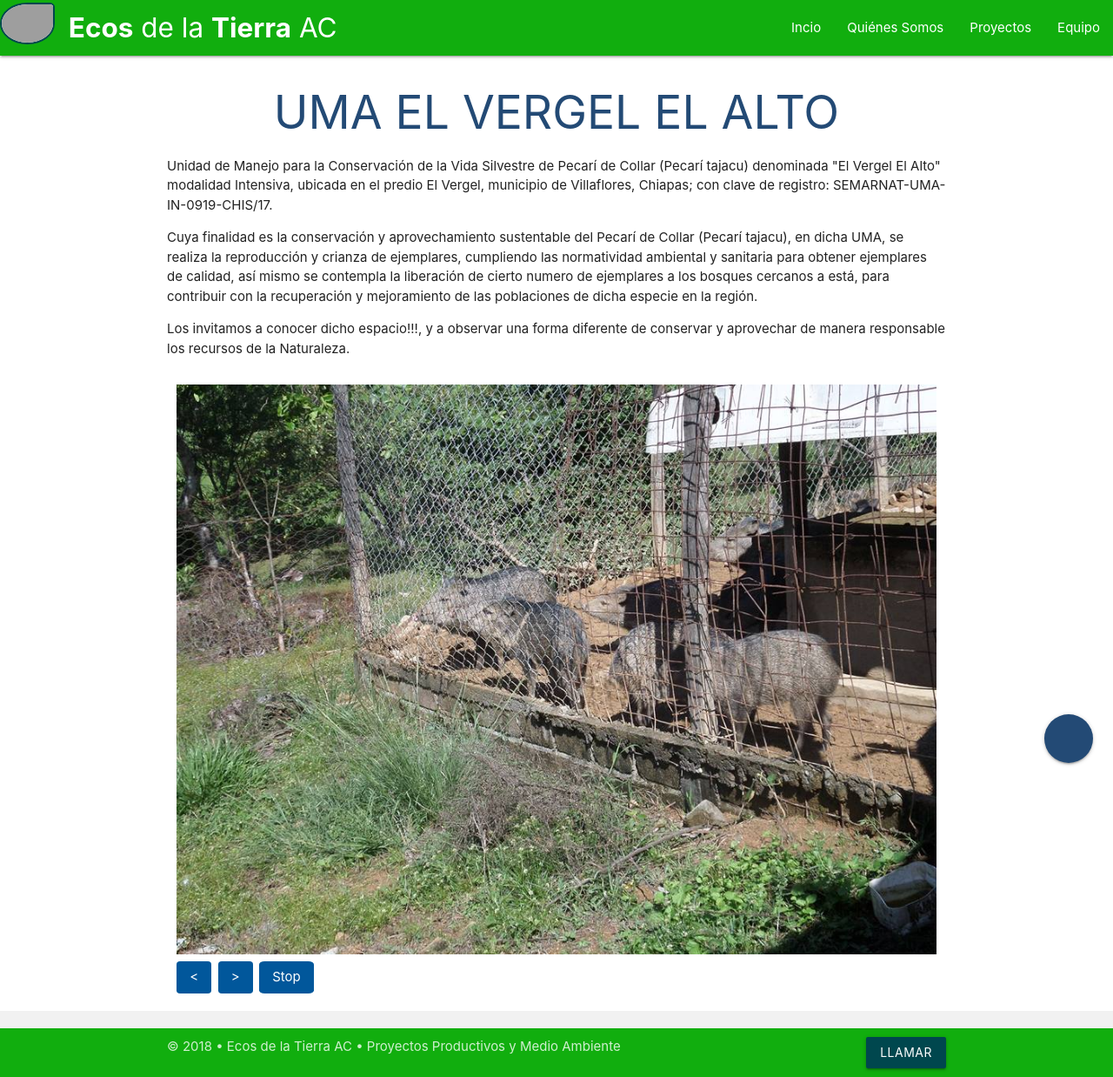
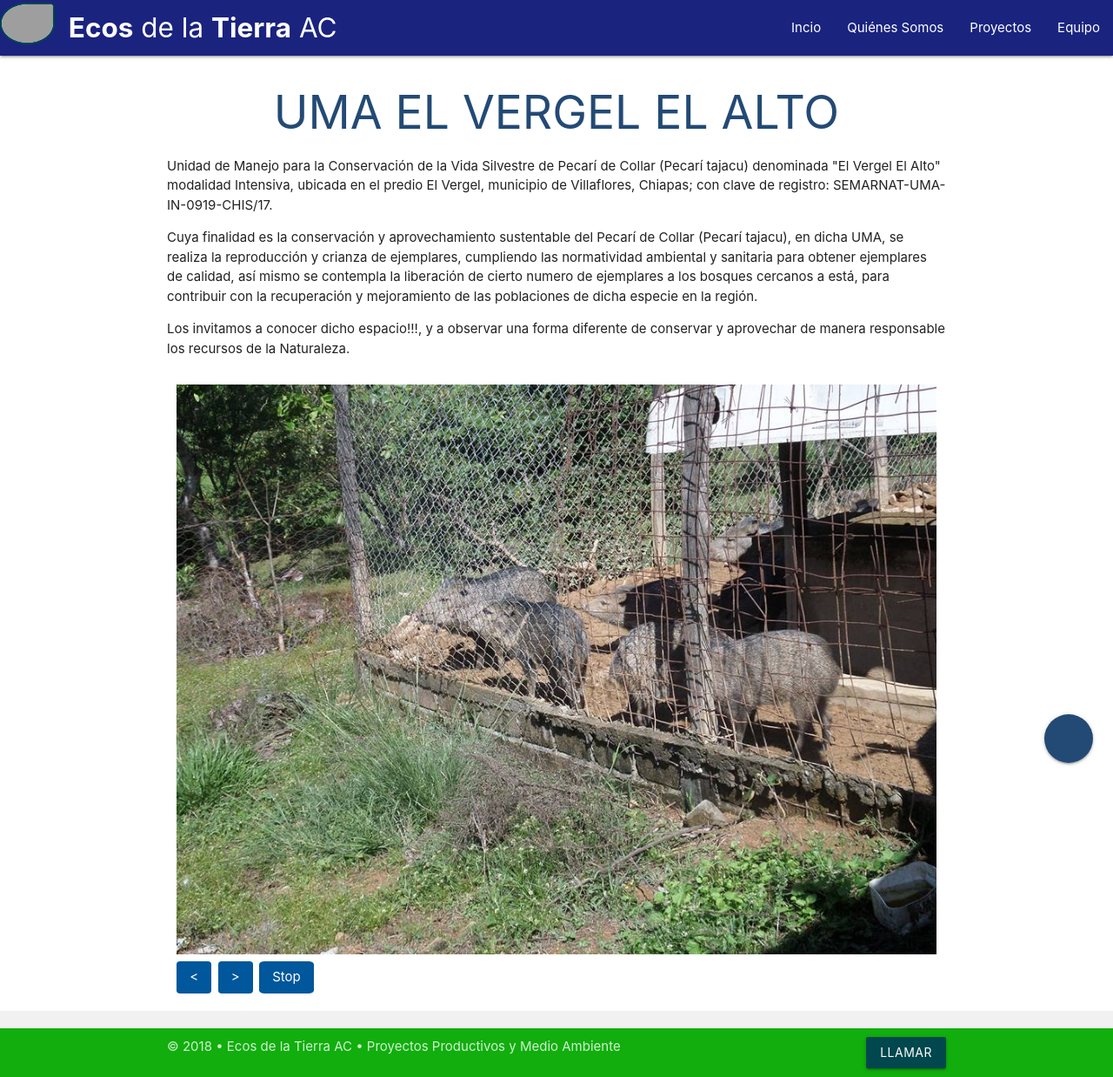
Before and after one commit to CarbajalFdez/EcosAC, a Jekyll site: the page built from _posts/2018-10-16-uma-el-vergel-el-alto.html, in a window 1280 px wide. Shown: the whole page at 87% size. Built offline with Jekyll 4.4.1, drawn with Linux system fonts in a browser that asks for light colours; grey boxes are pictures that could not be loaded.

Commit message:
Update header.html

```diff
--- a/_includes/header.html
+++ b/_includes/header.html
@@ -1,7 +1,7 @@
 	<!-- H E A D E R -->
 	<header>
 		<nav>
-			<div class="nav-wrapper verde-oscuro-ecos">
+			<div class="nav-wrapper indigo darken-4">
 				<a href="{{ site.baseurl }}" class="brand-logo"><img src="https://amrqcwtz.files.wordpress.com/2018/10/img_20181005_235114.png" style="width:2em; height:auto; margin-right:.5em; margin-top:.1em; float:left; background:#FFFFFF; border-radius:50% 10% 50% 50%; border:solid 2px var(--color4);"/><b class="blanco-text">Ecos</b> de la <b>Tierra</b> AC</a>
 				<a href="#" data-target="mobile-demo" class="sidenav-trigger"><i class="fa fa-bars waves-effect"></i></a>
 				<ul class="right hide-on-med-and-down">
```
